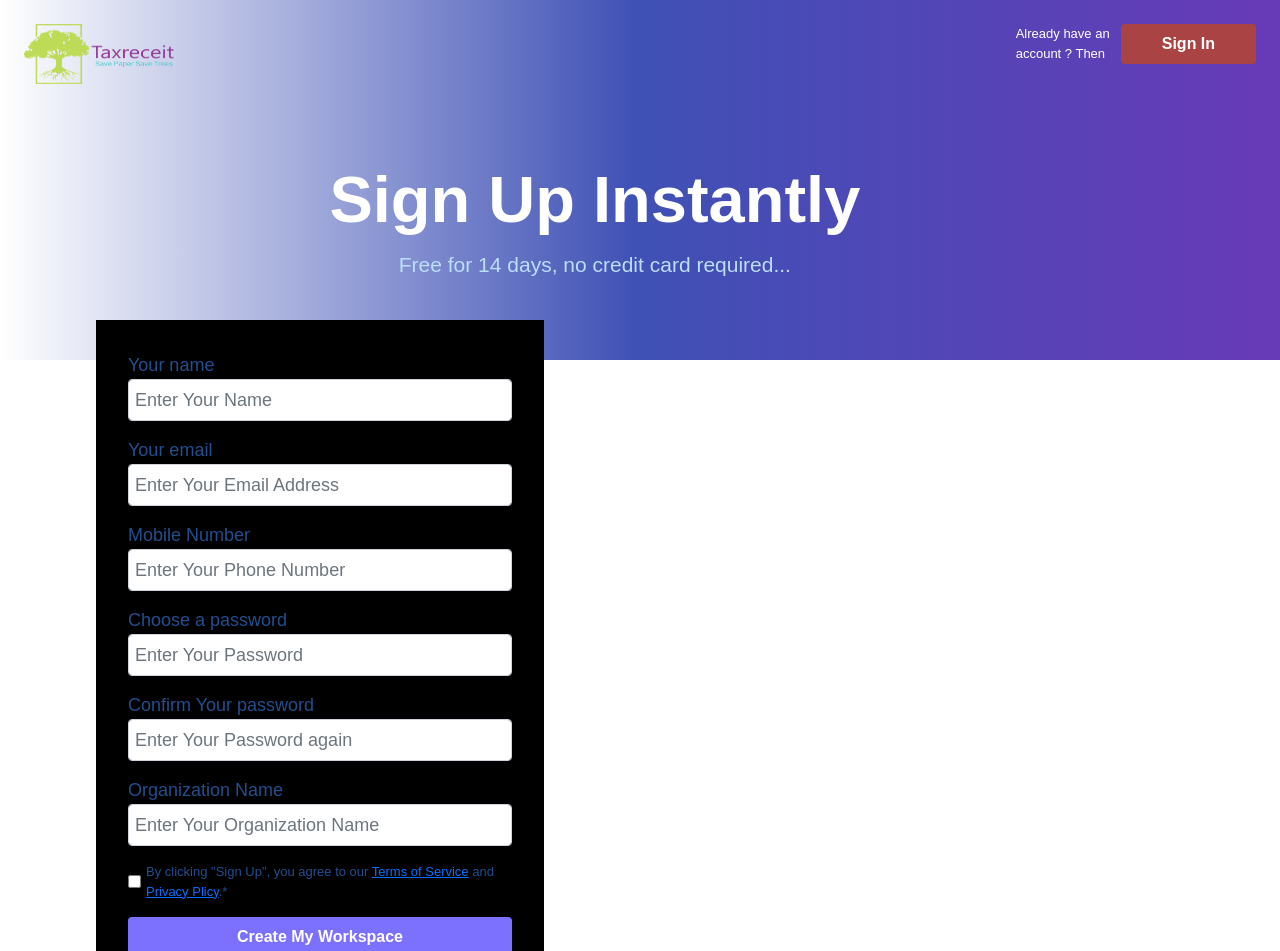
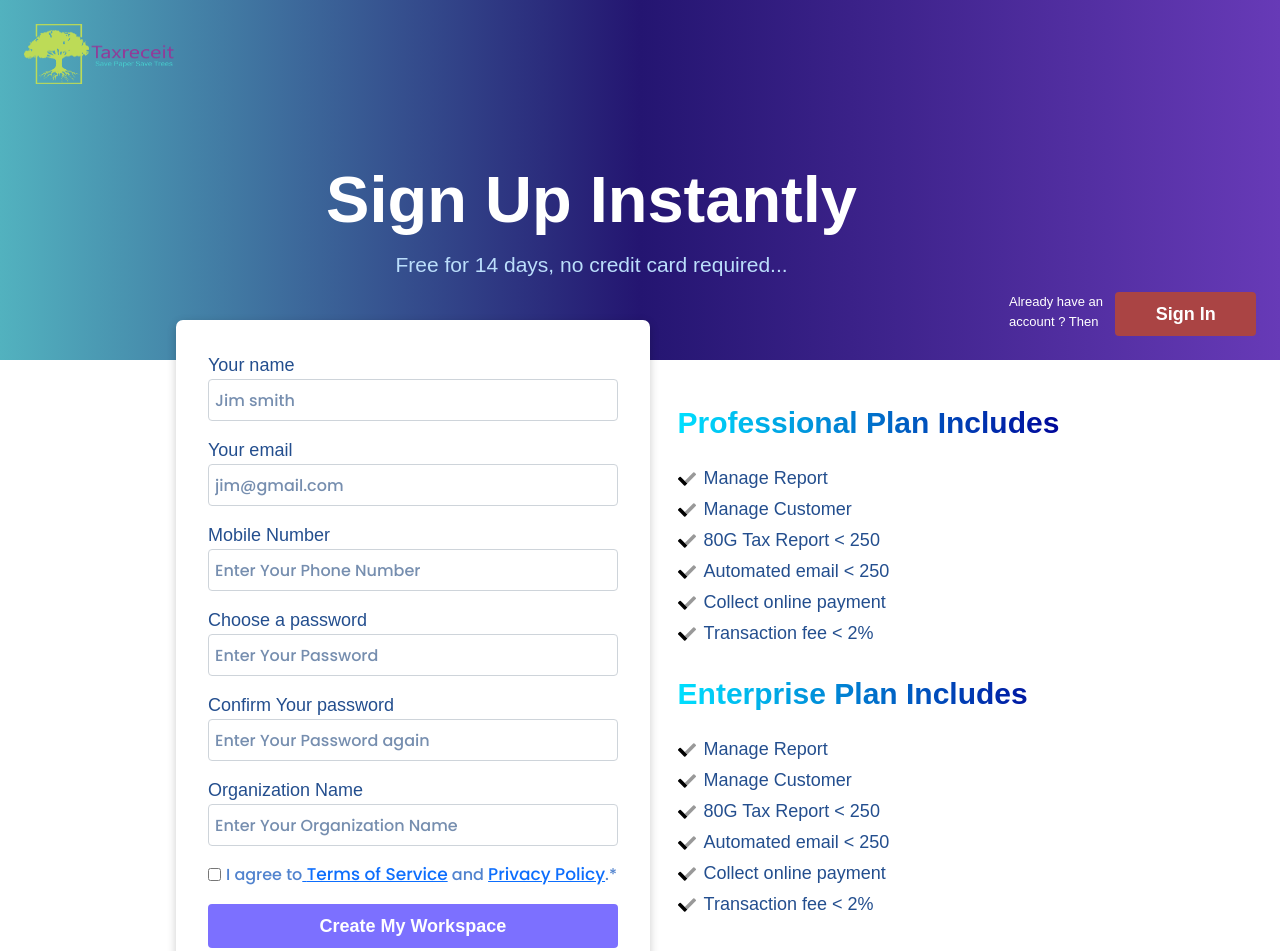
Before and after one commit to 9944098125/tax_receipt, a React (Create React App) app: page /register in a window 1280 px wide. Shown: the top 951 px of the page. Built offline with nearby package versions, Linux system fonts and the light colour scheme.

Commit message:
registration page completed

```diff
--- a/src/App.css
+++ b/src/App.css
@@ -27,6 +27,17 @@
 @media screen and (max-width:768px) {
   .login-fields  {
     width: 400px;
+  }
+  .registrationFormContainer {
+    display: flex;
+    flex-direction: column;
+    align-items: center;
+  }
+  .label {
+    font-size: 10px;
+    color: #5183ce;
+    margin-left: 5px;
+    font-family: "Poppins", sans-serif !important;
   }
 }
 
@@ -63,13 +74,13 @@
 
 .primary-button {
   background-color: rgb(124 112 255 / 1);
-  line-height: 2.5rem;
+  line-height: 2.75rem;
   border-radius: 4px;
   color: white;
   font-weight: 700;
   margin-bottom: 20px;
   border: none;
-  font-size: 1rem;
+  font-size: 1.125rem;
   width: 100%;
   transform:translate(0, 0) rotate(0) skewX(0) skewY(0) scaleX(1) scaleY(1);
 }
@@ -80,8 +91,8 @@
   width: 100%;
   font-weight: 700;
   border: none;
-  line-height: 2.5rem;
-  font-size: 1rem;
+  line-height: 2.75rem;
+  font-size: 1.125rem;
   border-radius: 4px;
 
 }
@@ -108,9 +119,10 @@
 }
 
 .label {
-  font-size: small;
-  color: #234e8e;
+  font-size: 16px;
+  color: #5183ce;
   margin-left: 5px;
+  font-family: "Poppins", sans-serif !important;
 }
 
 .register-fields {
@@ -126,3 +138,28 @@
   --tw-border-opacity: 0;
   --tw-bg-opacity:1;
 }
+
+.register-fields::placeholder {
+  color: #768eaf;
+  font-size: 1rem;
+  font-family: "Poppins", sans-serif !important;
+}
+
+.registrationFormContainer {
+  background-color: transparent;
+  display: flex;
+  gap:20px;
+  padding-bottom: 50px;
+}
+
+.tick {
+  height:1.125rem;
+  width: 1.125rem;
+  margin-right: 0.5rem;
+}
+
+.checkbox:focus {
+  box-shadow: 1px 1px 1px rgba(blue);
+  outline: 2px solid transparent;
+  outline-offset: 2px;
+}
--- /dev/null
+++ b/src/Components/DocumentTitle.js
@@ -0,0 +1,5 @@
+const DocumentTitle = (title) => {
+  return (document.title = title);
+};
+
+export default DocumentTitle;
--- a/src/Components/Login/Login.jsx
+++ b/src/Components/Login/Login.jsx
@@ -5,8 +5,10 @@ import saveTree from "../../Assets/saveTree.png";
 import loginBg from "../../Assets/loginBg.jpg";
 import { Visibility, VisibilityOff } from "@mui/icons-material";
 import { Link } from "react-router-dom";
+import DocumentTitle from "../DocumentTitle";
 
 function Login() {
+  DocumentTitle("Sign In | Tax Receit");
   const [formValues] = useState({
     email: "",
     password: "",
@@ -65,8 +67,8 @@ function Login() {
             src={saveTree}
             alt="brand"
             style={{
-              height: "150px",
-              width: "60%",
+              height: "170px",
+              width: "50%",
               marginTop: "250px",
             }}
           />
--- a/src/Components/Registration/Registration.jsx
+++ b/src/Components/Registration/Registration.jsx
@@ -2,9 +2,12 @@ import { Box, Typography } from "@mui/material";
 import React, { Fragment, useState } from "react";
 import { Link, useNavigate } from "react-router-dom";
 import saveTree from "../../Assets/saveTree.png";
+import tick from "../../Assets/svgFiles/tick.svg";
 import { Formik, Form, Field } from "formik";
+import DocumentTitle from "../DocumentTitle";
 
 function Registration() {
+  DocumentTitle("Sign Up | Tax Receit");
   const navigate = useNavigate();
 
   const navigateToHomeScreen = () => {
@@ -48,10 +51,6 @@ function Registration() {
       errors.org = "Your Organization name is required";
     }
 
-    if (terms === false) {
-      return;
-    }
-
     return errors;
   }
 
@@ -67,7 +66,8 @@ function Registration() {
           flexDirection: { xs: "column", md: "row" },
           justifyContent: "space-between",
           p: 3,
-          background: "linear-gradient(to left, #673ab7 1%, #3f51b5, #ffffff)",
+          pb: { xs: 5, md: 3 },
+          background: "linear-gradient(to left, #673ab7, #241571, #52b2bf)",
           minHeight: "45vh",
         }}
       >
@@ -116,22 +116,39 @@ function Registration() {
             Free for 14 days, no credit card required...
           </Typography>
         </Box>
-        <Box sx={{ display: "flex", alignItems: "flex-start" }}>
+        <Box
+          sx={{
+            display: "flex",
+            flexDirection: { xs: "column", md: "row" },
+            alignItems: "flex-start",
+            alignSelf: "flex-end",
+          }}
+        >
           <Typography sx={{ color: "white", fontSize: "13px" }}>
             Already have an account ? Then
           </Typography>
           <button className="register-button">Sign In</button>
         </Box>
       </Box>
+      <div className="registrationFormContainer">
+        <div
+          style={{
+            display: "flex",
+            flexDirection: "column",
+            gap: "20px",
+          }}
+        >
           <Box
             sx={{
-          backgroundColor: "black",
+              backgroundColor: "white",
+              boxShadow: "0 3px 10px rgb(0 0 0 / 0.2)",
+              borderRadius: "7px",
               p: 4,
               minHeight: "50vh",
-          width: { xs: "90vw", md: "35vw" },
+              width: { xs: "90vw", md: "37vw" },
               minWidth: { xs: "90vw", md: "30vw" },
-          mt: { xs: "none", md: -5 },
-          ml: { xs: "none", md: 12 },
+              mt: { xs: -3, md: -5 },
+              ml: { xs: 1, md: 22 },
             }}
           >
             <div className="form-section">
@@ -144,13 +161,15 @@ function Registration() {
                   <Form>
                     <div className="form-group">
                       <Box sx={{ mb: 2 }}>
-                    <Typography sx={{ fontSize: "1.125rem", color: "#234e8e" }}>
+                        <Typography
+                          sx={{ fontSize: "1.125rem", color: "#234e8e" }}
+                        >
                           Your name
                         </Typography>
                         <Field
                           name="name"
                           type="text"
-                      placeholder="Enter Your Name"
+                          placeholder="Jim smith"
                           className={
                             errors.name && touched.name
                               ? "register-fields is-invalid form-control"
@@ -164,13 +183,15 @@ function Registration() {
                         )}
                       </Box>
                       <Box sx={{ mb: 2 }}>
-                    <Typography sx={{ fontSize: "1.125rem", color: "#234e8e" }}>
+                        <Typography
+                          sx={{ fontSize: "1.125rem", color: "#234e8e" }}
+                        >
                           Your email
                         </Typography>
                         <Field
                           name="email"
                           type="email"
-                      placeholder="Enter Your Email Address"
+                          placeholder="jim@gmail.com"
                           className={
                             errors.email && touched.email
                               ? "register-fields is-invalid form-control"
@@ -184,7 +205,9 @@ function Registration() {
                         )}
                       </Box>
                       <Box sx={{ mb: 2 }}>
-                    <Typography sx={{ fontSize: "1.125rem", color: "#234e8e" }}>
+                        <Typography
+                          sx={{ fontSize: "1.125rem", color: "#234e8e" }}
+                        >
                           Mobile Number
                         </Typography>
                         <Field
@@ -204,7 +227,9 @@ function Registration() {
                         )}
                       </Box>
                       <Box sx={{ mb: 2 }}>
-                    <Typography sx={{ fontSize: "1.125rem", color: "#234e8e" }}>
+                        <Typography
+                          sx={{ fontSize: "1.125rem", color: "#234e8e" }}
+                        >
                           Choose a password
                         </Typography>
                         <Field
@@ -224,7 +249,9 @@ function Registration() {
                         )}
                       </Box>
                       <Box sx={{ mb: 2 }}>
-                    <Typography sx={{ fontSize: "1.125rem", color: "#234e8e" }}>
+                        <Typography
+                          sx={{ fontSize: "1.125rem", color: "#234e8e" }}
+                        >
                           Confirm Your password
                         </Typography>
                         <Field
@@ -244,7 +271,9 @@ function Registration() {
                         )}
                       </Box>
                       <Box sx={{ mb: 2 }}>
-                    <Typography sx={{ fontSize: "1.125rem", color: "#234e8e" }}>
+                        <Typography
+                          sx={{ fontSize: "1.125rem", color: "#234e8e" }}
+                        >
                           Organization Name
                         </Typography>
                         <Field
@@ -269,11 +298,32 @@ function Registration() {
                             type="checkbox"
                             value={terms}
                             onChange={onCheckingInput}
+                            className="checkbox"
                           />
                           <label htmlFor="check" className="label">
-                        By clicking "Sign Up", you agree to our{" "}
-                        <Link to="/terms">Terms of Service</Link> and{" "}
-                        <Link to="/privacy">Privacy Plicy</Link>.*
+                            {/* By clicking "Sign Up", you agree to our{" "} */}
+                            I agree to
+                            <Link
+                              style={{
+                                fontFamily: "Poppins, sans-serif",
+                                fontSize: "17px",
+                              }}
+                              to="/terms"
+                            >
+                              {" "}
+                              Terms of Service
+                            </Link>{" "}
+                            and{" "}
+                            <Link
+                              style={{
+                                fontFamily: "Poppins, sans-serif",
+                                fontSize: "17px",
+                              }}
+                              to="/privacy"
+                            >
+                              Privacy Policy
+                            </Link>
+                            .*
                           </label>
                         </Box>
                       </Box>
@@ -286,6 +336,130 @@ function Registration() {
               </Formik>
             </div>
           </Box>
+          <Link to="/home" style={{ textDecoration: "none", color: "inherit" }}>
+            <Typography
+              sx={{
+                color: "#234e8e",
+                fontSize: "1.125rem",
+                transitionTimingFunction: "cubic-bezier(.4,0,.2,1)",
+                ml: 22,
+                display: { xs: "none", md: "flex" },
+              }}
+            >
+              return
+            </Typography>
+          </Link>
+        </div>
+        <Box sx={{ p: { xs: 2.5, md: 1 }, pt: { xs: 3, md: 5 } }}>
+          <Typography
+            sx={{
+              fontSize: "30px",
+              backgroundImage: "linear-gradient(to right, #00e0ff, #00069a)",
+              WebkitBackgroundClip: "text",
+              color: "transparent",
+              fontWeight: "600",
+            }}
+          >
+            Professional Plan Includes
+          </Typography>
+          <Box sx={{ display: "flex", alignItems: "center", mt: 2, pt: 0.5 }}>
+            <img src={tick} alt="ticks" className="tick" />
+            <Typography sx={{ fontSize: "18px", color: "#234e8e" }}>
+              Manage Report
+            </Typography>
+          </Box>
+          <Box sx={{ display: "flex", alignItems: "center", pt: 0.5 }}>
+            <img src={tick} alt="ticks" className="tick" />
+            <Typography sx={{ fontSize: "18px", color: "#234e8e" }}>
+              Manage Customer
+            </Typography>
+          </Box>
+          <Box sx={{ display: "flex", alignItems: "center", pt: 0.5 }}>
+            <img src={tick} alt="ticks" className="tick" />
+            <Typography sx={{ fontSize: "18px", color: "#234e8e" }}>
+              80G Tax Report {"<"} 250
+            </Typography>
+          </Box>
+          <Box sx={{ display: "flex", alignItems: "center", pt: 0.5 }}>
+            <img src={tick} alt="ticks" className="tick" />
+            <Typography sx={{ fontSize: "18px", color: "#234e8e" }}>
+              Automated email {"<"} 250
+            </Typography>
+          </Box>
+          <Box sx={{ display: "flex", alignItems: "center", pt: 0.5 }}>
+            <img src={tick} alt="ticks" className="tick" />
+            <Typography sx={{ fontSize: "18px", color: "#234e8e" }}>
+              Collect online payment
+            </Typography>
+          </Box>
+          <Box sx={{ display: "flex", alignItems: "center", pt: 0.5, mb: 3 }}>
+            <img src={tick} alt="ticks" className="tick" />
+            <Typography sx={{ fontSize: "18px", color: "#234e8e" }}>
+              Transaction fee {"<"} 2%
+            </Typography>
+          </Box>
+          <Typography
+            sx={{
+              fontSize: "30px",
+              backgroundImage: "linear-gradient(to right, #00e0ff, #00069a)",
+              WebkitBackgroundClip: "text",
+              color: "transparent",
+              fontWeight: "600",
+            }}
+          >
+            Enterprise Plan Includes
+          </Typography>
+          <Box sx={{ display: "flex", alignItems: "center", mt: 2, pt: 0.5 }}>
+            <img src={tick} alt="ticks" className="tick" />
+            <Typography sx={{ fontSize: "18px", color: "#234e8e" }}>
+              Manage Report
+            </Typography>
+          </Box>
+          <Box sx={{ display: "flex", alignItems: "center", pt: 0.5 }}>
+            <img src={tick} alt="ticks" className="tick" />
+            <Typography sx={{ fontSize: "18px", color: "#234e8e" }}>
+              Manage Customer
+            </Typography>
+          </Box>
+          <Box sx={{ display: "flex", alignItems: "center", pt: 0.5 }}>
+            <img src={tick} alt="ticks" className="tick" />
+            <Typography sx={{ fontSize: "18px", color: "#234e8e" }}>
+              80G Tax Report {"<"} 250
+            </Typography>
+          </Box>
+          <Box sx={{ display: "flex", alignItems: "center", pt: 0.5 }}>
+            <img src={tick} alt="ticks" className="tick" />
+            <Typography sx={{ fontSize: "18px", color: "#234e8e" }}>
+              Automated email {"<"} 250
+            </Typography>
+          </Box>
+          <Box sx={{ display: "flex", alignItems: "center", pt: 0.5 }}>
+            <img src={tick} alt="ticks" className="tick" />
+            <Typography sx={{ fontSize: "18px", color: "#234e8e" }}>
+              Collect online payment
+            </Typography>
+          </Box>
+          <Box sx={{ display: "flex", alignItems: "center", pt: 0.5, mb: 3 }}>
+            <img src={tick} alt="ticks" className="tick" />
+            <Typography sx={{ fontSize: "18px", color: "#234e8e" }}>
+              Transaction fee {"<"} 2%
+            </Typography>
+          </Box>
+        </Box>
+        <Link to="/home" style={{ textDecoration: "none", color: "inherit" }}>
+          <Typography
+            sx={{
+              color: "#234e8e",
+              fontSize: "1.125rem",
+              transitionTimingFunction: "cubic-bezier(.4,0,.2,1)",
+              display: { xs: "flex", md: "none" },
+              ml: -18,
+            }}
+          >
+            return
+          </Typography>
+        </Link>
+      </div>
     </Fragment>
   );
 }
```
Also changed, not shown: src/Assets/svgFiles/tick.svg (added). Lines whose indentation alone changed are shown as unchanged.
